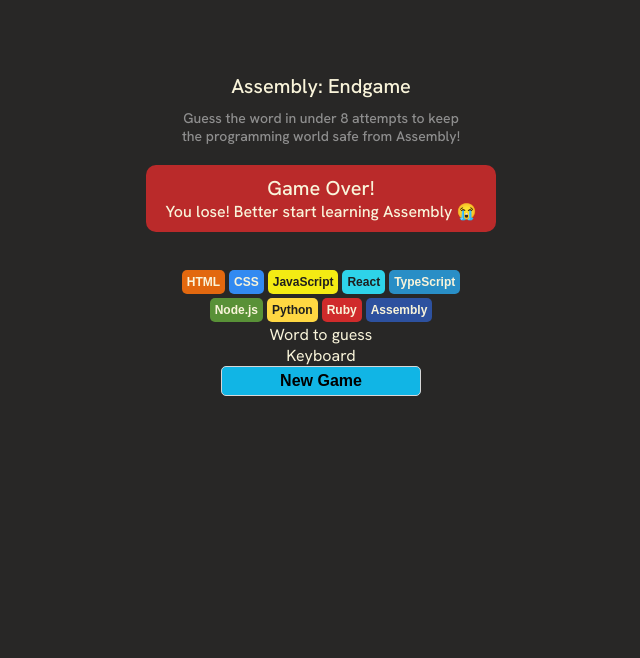
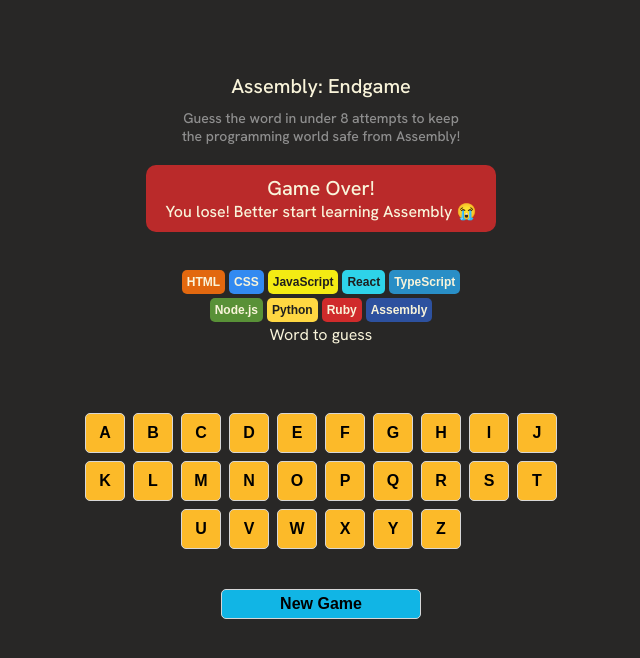
Before and after one commit to jazcala/p7-endgame, a React (Vite) app: page / in a window 1280 px wide. Shown: the top 658 px of the page, without its empty margins (319-959 px from the left). Built offline with nearby package versions, Linux system fonts and the light colour scheme.

Commit message:
Adding keyboard component, styles

```diff
--- a/package.json
+++ b/package.json
@@ -23,6 +23,7 @@
     "eslint-plugin-react-hooks": "^5.1.0",
     "eslint-plugin-react-refresh": "^0.4.19",
     "globals": "^15.15.0",
+    "nanoid": "^5.1.3",
     "typescript": "~5.7.2",
     "typescript-eslint": "^8.24.1",
     "vite": "^6.2.0"
--- a/src/App.scss
+++ b/src/App.scss
@@ -84,10 +84,39 @@
         padding: 5px;
         border-radius: 5px;
         font-size: 0.75rem;
-        font-weight: 800;
+        font-weight: 700;
         border: none;
         margin: 2px;
       }
+    }
+  }
+
+  .keyboard {
+    width: 480px;
+    display: flex;
+    flex-wrap: wrap;
+    justify-content: center;
+    margin: 64px auto 36px;
+
+    .key {
+      width: 40px;
+      height: 40px;
+      background-color: #FCBA29;
+      text-transform: uppercase;
+      border: 1px solid #D7D7D7;
+      border-radius: 5px;
+      margin: 4px;
+      font-size: 1rem;
+      font-weight: 600;
+
+      &.good {
+        background-color: #10A95B;
+      }
+
+      &.wrong {
+        background-color: #EC5D49;
+      }
+
     }
   }
 
--- /dev/null
+++ b/src/components/Keyboard.tsx
@@ -0,0 +1,17 @@
+import { keyboardProps } from "../types/types";
+
+export default function Keyboard({
+  keyboardKeys,
+}: {
+  keyboardKeys: keyboardProps[];
+}) {
+  return (
+    <div className="keyboard">
+      {keyboardKeys.map((key) => (
+        <button key={key.id} className={`key ${key.status}`}>
+          {key.letter}
+        </button>
+      ))}
+    </div>
+  );
+}
--- a/src/components/Main.tsx
+++ b/src/components/Main.tsx
@@ -2,8 +2,10 @@
 import languagetagsData from "../data/tagsData.json";
 import { useState } from "react";
 import Tags from "./Tags";
-import { tagProps } from "../types/types";
+import { tagProps, keyboardProps } from "../types/types";
 import NewGameButton from "./NewGameButton";
+import Keyboard from "./Keyboard";
+import { nanoid } from "nanoid";
 
 export default function Main() {
   //testing values
@@ -12,11 +14,25 @@
   const [languageTags, setLanguageTags] = useState<tagProps[]>(() =>
     initializeTags()
   );
+  const alphabetLetters = "abcdefghijklmnopqrstuvwxyz";
+  const [keyboardKeys, setKeyboardKeys] = useState<keyboardProps[]>(() =>
+    initializeKeyboard()
+  );
 
   // const word:string = "refactor";
   // const [keyboard,setKeyboard]
   function initializeTags() {
-    return languagetagsData.map((tag) => ({ ...tag, isDismissed: true }));
+    return languagetagsData.map((tag) => ({
+      id: nanoid(),
+      ...tag,
+      isDismissed: true,
+    }));
+  }
+  function initializeKeyboard() {
+    //key status default , good, wrong
+    return alphabetLetters
+      .split("")
+      .map((letter) => ({ id: nanoid(), letter, status: "" }));
   }
 
   return (
@@ -24,7 +40,7 @@
       <GameStatus gameStatus={gameStatus} tagToDismiss={tag} />
       <Tags tagsList={languageTags} />
       <div>Word to guess</div>
-      <div>Keyboard</div>
+      <Keyboard keyboardKeys={keyboardKeys} />
       {(gameStatus === "win" || gameStatus === "gameOver") && <NewGameButton />}
     </main>
   );
--- a/src/components/Tags.tsx
+++ b/src/components/Tags.tsx
@@ -4,6 +4,7 @@
     <div className="tagsList">
       {tagsList.map((tag) => (
         <button
+          key={tag.id}
           style={{
             backgroundColor: `${tag.backgroundColor}`,
             color: `${tag.color}`,
```
Also changed, not shown: src/types/types.ts (+7 -0 lines), 1 other file (tests, documents, lock files or other folders).
